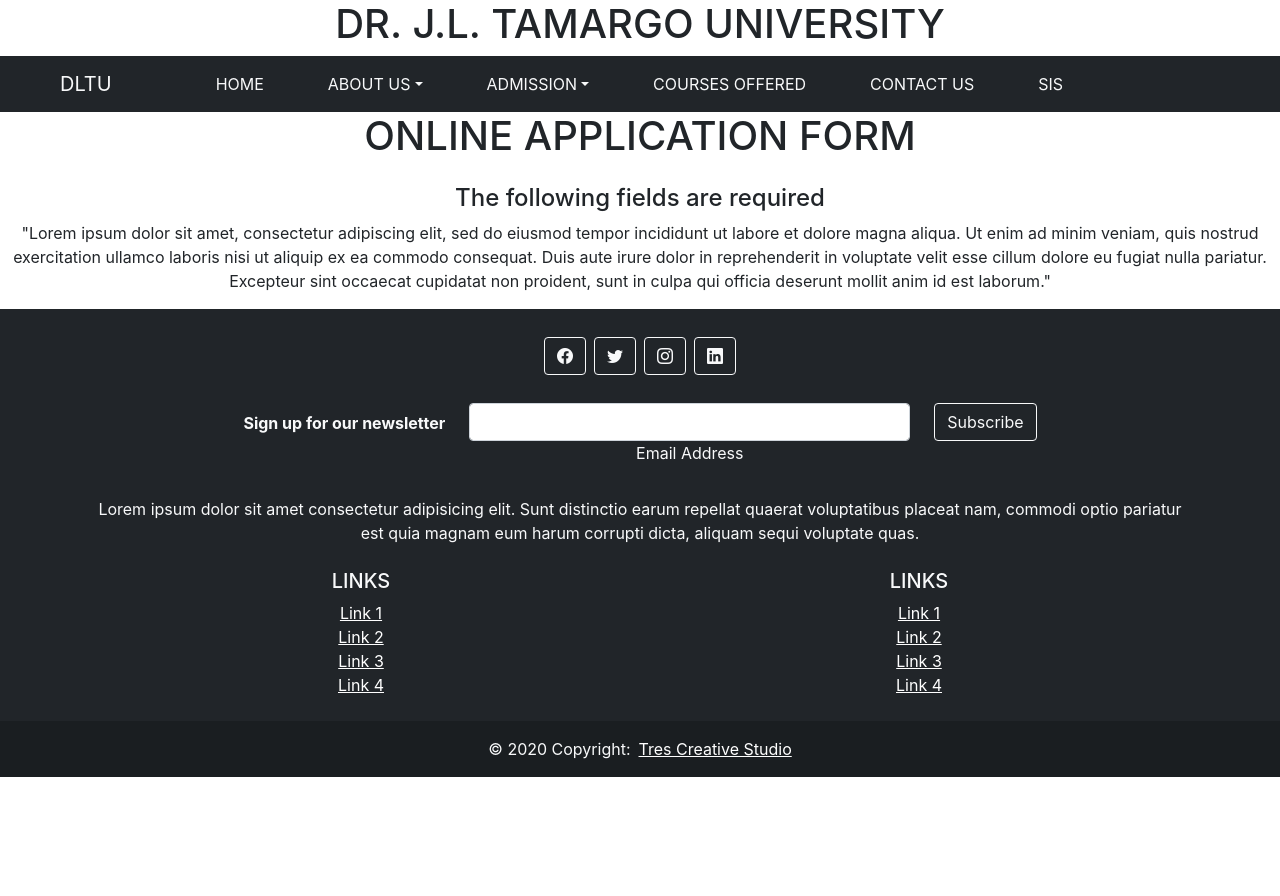
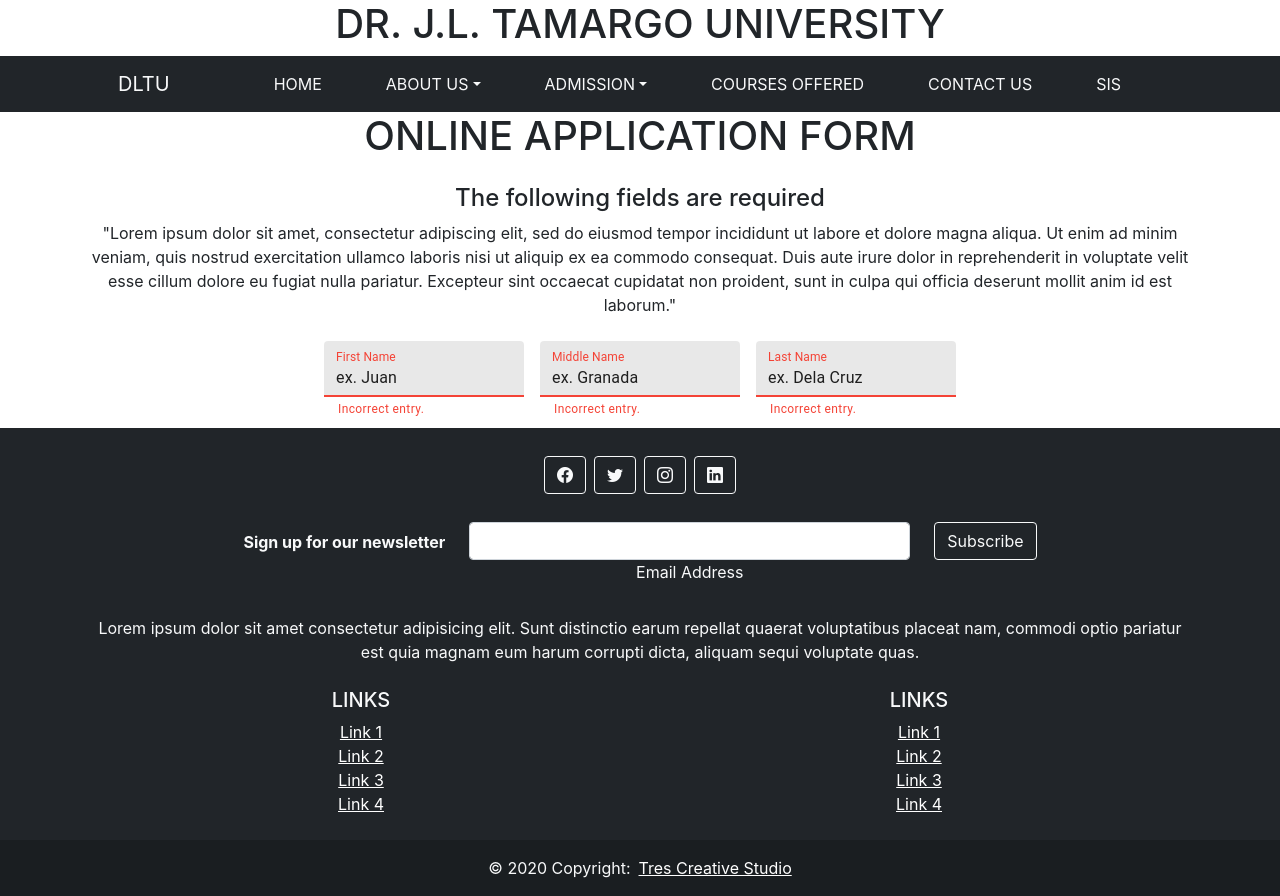
Before and after one commit to Lei-Mutya/dltu_website, a React (Create React App) app: page /appform in a window 1280 px wide. Before the commit the page ends 800 px from the top, so only its background shows below. Built offline with nearby package versions, Linux system fonts and the light colour scheme.

Commit message:
containers

```diff
--- a/src/App.js
+++ b/src/App.js
@@ -20,6 +20,7 @@ function App() {
       <div className="App">
         <h1>DR. J.L. TAMARGO UNIVERSITY</h1>
         <Navbar />
+           <div className="container">
            <Switch>
               <Route path="/" exact component={Main} />
               <Route path="/about" component={About} />
@@ -32,6 +33,7 @@ function App() {
               <Route path="/contact" component={Contact} />
               <Route path="/sis" component={Sis}/>
             </Switch>
+           </div>
           <Footer />
       </div>
     </Router>
--- a/src/components/AppForm.js
+++ b/src/components/AppForm.js
@@ -1,14 +1,65 @@
 import React from 'react'
+import TextField from '@material-ui/core/TextField';
+import { makeStyles } from '@material-ui/core/styles';
+
+const useStyles = makeStyles((theme) => ({
+    root: {
+      '& .MuiTextField-root': {
+        margin: theme.spacing(1),
+        width: 200,
+      },
+    },
+  }));
 
 function AppForm(){
+    const classes = useStyles();
+
     return(
         <div>
             <h1>ONLINE APPLICATION FORM</h1>
 
             <section>
                 <h4 className="pt-3">The following fields are required</h4>
-                <p>"Lorem ipsum dolor sit amet, consectetur adipiscing elit, sed do eiusmod tempor incididunt ut labore et dolore magna aliqua. Ut enim ad minim veniam, quis nostrud exercitation ullamco laboris nisi ut aliquip ex ea commodo consequat. Duis aute irure dolor in reprehenderit in voluptate velit esse cillum dolore eu fugiat nulla pariatur. Excepteur sint occaecat cupidatat non proident, sunt in culpa qui officia deserunt mollit anim id est laborum."</p>
+                <p>"Lorem ipsum dolor sit amet, consectetur adipiscing elit, sed do eiusmod tempor incididunt ut labore et dolore magna aliqua.
+                    Ut enim ad minim veniam, quis nostrud exercitation ullamco laboris nisi ut aliquip ex ea commodo consequat.
+                    Duis aute irure dolor in reprehenderit in voluptate velit esse cillum dolore eu fugiat nulla pariatur.
+                    Excepteur sint occaecat cupidatat non proident, sunt in culpa qui officia deserunt mollit anim id est laborum."
+                </p>
+            </section>
 
+            <section>
+                <form className={classes.root} noValidate autoComplete="off">
+                    <div className="container">
+                        <div className="row">
+                            <div className="col">
+                            <TextField
+                                error
+                                id="filled-error-helper-text"
+                                label="First Name"
+                                defaultValue="ex. Juan"
+                                helperText="Incorrect entry."
+                                variant="filled"
+                            />
+                            <TextField
+                                error
+                                id="filled-error-helper-text"
+                                label="Middle Name"
+                                defaultValue="ex. Granada"
+                                helperText="Incorrect entry."
+                                variant="filled"
+                            />
+                            <TextField
+                                error
+                                id="filled-error-helper-text"
+                                label="Last Name"
+                                defaultValue="ex. Dela Cruz"
+                                helperText="Incorrect entry."
+                                variant="filled"
+                            />
+                            </div>
+                        </div>
+                    </div>
+                </form>
             </section>
         </div>
     )
--- a/src/components/Navbar.js
+++ b/src/components/Navbar.js
@@ -5,7 +5,7 @@ import {Link} from 'react-router-dom'
 function Navbar(){
     return(
         <nav className="navbar navbar-expand-lg navbar-dark bg-dark ps-4">
-          <div className="container-fluid">
+          <div className="container">
             <Link to='/' className="navbar-brand text-light mx-4">DLTU</Link>
             <button className="navbar-toggler" type="button" data-bs-toggle="collapse" data-bs-target="#navbarNavDarkDropdown">
               <span className="navbar-toggler-icon"></span>
```
Also changed, not shown: src/components/Footer.js (+8 -5 lines). Lines whose indentation alone changed are shown as unchanged.
